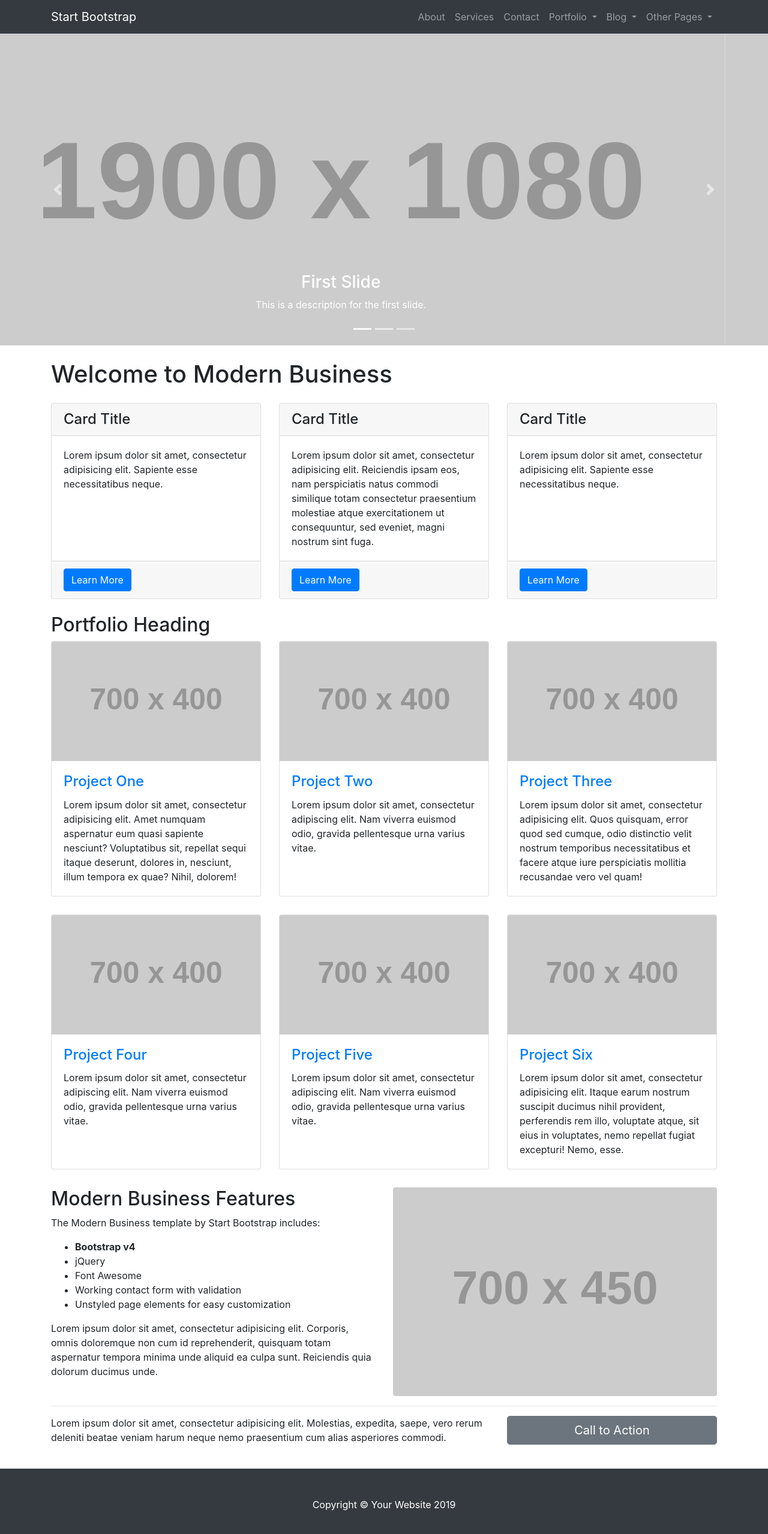
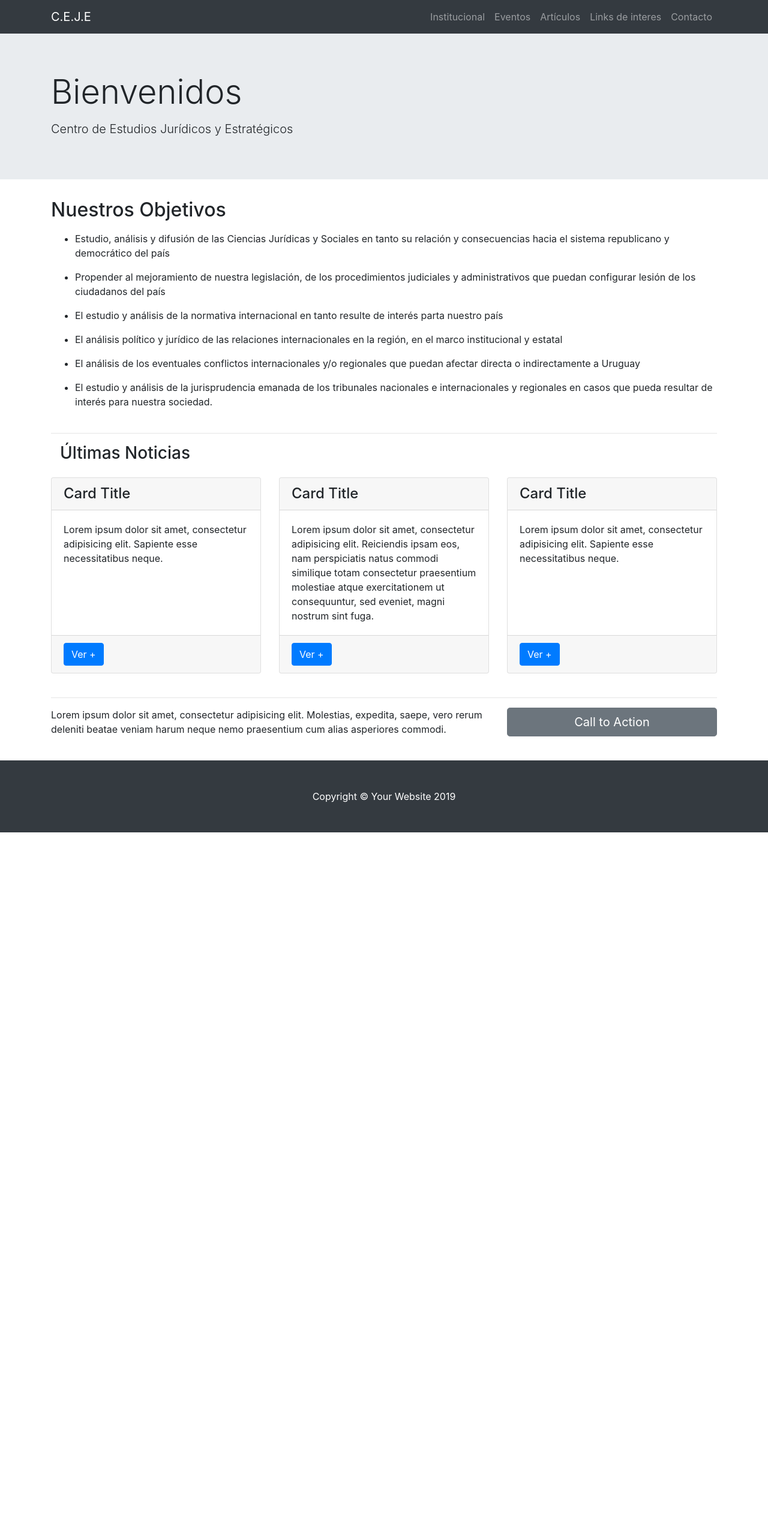
Before and after one commit to JoaquinMayer/ceje, a website: page index.html in a window 1280 px wide. Shown: the whole page at 60% size. After the commit the page ends 1388 px from the top, so only its background shows below. Drawn offline with Linux system fonts and the light colour scheme; placeholder pictures from the web are drawn by us.

Commit message:
Bienvenida | Objetivos | Noticias

```diff
--- a/index.html
+++ b/index.html
@@ -1,76 +1,57 @@
 <!DOCTYPE html>
 <html lang="en">
+  <head>
+    <meta charset="utf-8" />
+    <meta
+      name="viewport"
+      content="width=device-width, initial-scale=1, shrink-to-fit=no"
+    />
+    <meta name="description" content="" />
+    <meta name="author" content="" />
 
-<head>
-
-  <meta charset="utf-8">
-  <meta name="viewport" content="width=device-width, initial-scale=1, shrink-to-fit=no">
-  <meta name="description" content="">
-  <meta name="author" content="">
-
-  <title>Modern Business - Start Bootstrap Template</title>
+    <title>Bienvenidos - Centro de Estudios Jurídicos y Estratégicos</title>
 
     <!-- Bootstrap core CSS -->
-  <link href="vendor/bootstrap/css/bootstrap.min.css" rel="stylesheet">
+    <link href="vendor/bootstrap/css/bootstrap.min.css" rel="stylesheet" />
 
     <!-- Custom styles for this template -->
-  <link href="css/modern-business.css" rel="stylesheet">
-
+    <link href="css/modern-business.css" rel="stylesheet" />
   </head>
 
   <body>
-
     <!-- Navigation -->
-  <nav class="navbar fixed-top navbar-expand-lg navbar-dark bg-dark fixed-top">
+    <nav
+      class="navbar fixed-top navbar-expand-lg navbar-dark bg-dark fixed-top"
+    >
       <div class="container">
-      <a class="navbar-brand" href="index.html">Start Bootstrap</a>
-      <button class="navbar-toggler navbar-toggler-right" type="button" data-toggle="collapse" data-target="#navbarResponsive" aria-controls="navbarResponsive" aria-expanded="false" aria-label="Toggle navigation">
+        <a class="navbar-brand" href="index.html">C.E.J.E</a>
+        <button
+          class="navbar-toggler navbar-toggler-right"
+          type="button"
+          data-toggle="collapse"
+          data-target="#navbarResponsive"
+          aria-controls="navbarResponsive"
+          aria-expanded="false"
+          aria-label="Toggle navigation"
+        >
           <span class="navbar-toggler-icon"></span>
         </button>
         <div class="collapse navbar-collapse" id="navbarResponsive">
           <ul class="navbar-nav ml-auto">
             <li class="nav-item">
-            <a class="nav-link" href="about.html">About</a>
+              <a class="nav-link" href="institucional.html">Institucional</a>
             </li>
             <li class="nav-item">
-            <a class="nav-link" href="services.html">Services</a>
+              <a class="nav-link" href="services.html">Eventos</a>
             </li>
             <li class="nav-item">
-            <a class="nav-link" href="contact.html">Contact</a>
+              <a class="nav-link" href="contact.html">Artículos</a>
             </li>
-          <li class="nav-item dropdown">
-            <a class="nav-link dropdown-toggle" href="#" id="navbarDropdownPortfolio" data-toggle="dropdown" aria-haspopup="true" aria-expanded="false">
-              Portfolio
-            </a>
-            <div class="dropdown-menu dropdown-menu-right" aria-labelledby="navbarDropdownPortfolio">
-              <a class="dropdown-item" href="portfolio-1-col.html">1 Column Portfolio</a>
-              <a class="dropdown-item" href="portfolio-2-col.html">2 Column Portfolio</a>
-              <a class="dropdown-item" href="portfolio-3-col.html">3 Column Portfolio</a>
-              <a class="dropdown-item" href="portfolio-4-col.html">4 Column Portfolio</a>
-              <a class="dropdown-item" href="portfolio-item.html">Single Portfolio Item</a>
-            </div>
+            <li class="nav-item">
+              <a class="nav-link" href="contact.html">Links de interes</a>
             </li>
-          <li class="nav-item dropdown">
-            <a class="nav-link dropdown-toggle" href="#" id="navbarDropdownBlog" data-toggle="dropdown" aria-haspopup="true" aria-expanded="false">
-              Blog
-            </a>
-            <div class="dropdown-menu dropdown-menu-right" aria-labelledby="navbarDropdownBlog">
-              <a class="dropdown-item" href="blog-home-1.html">Blog Home 1</a>
-              <a class="dropdown-item" href="blog-home-2.html">Blog Home 2</a>
-              <a class="dropdown-item" href="blog-post.html">Blog Post</a>
-            </div>
-          </li>
-          <li class="nav-item dropdown">
-            <a class="nav-link dropdown-toggle" href="#" id="navbarDropdownBlog" data-toggle="dropdown" aria-haspopup="true" aria-expanded="false">
-              Other Pages
-            </a>
-            <div class="dropdown-menu dropdown-menu-right" aria-labelledby="navbarDropdownBlog">
-              <a class="dropdown-item" href="full-width.html">Full Width Page</a>
-              <a class="dropdown-item" href="sidebar.html">Sidebar Page</a>
-              <a class="dropdown-item" href="faq.html">FAQ</a>
-              <a class="dropdown-item" href="404.html">404</a>
-              <a class="dropdown-item" href="pricing.html">Pricing Table</a>
-            </div>
+            <li class="nav-item">
+              <a class="nav-link" href="contact.html">Contacto</a>
             </li>
           </ul>
         </div>
@@ -78,61 +59,69 @@
     </nav>
 
     <header>
-    <div id="carouselExampleIndicators" class="carousel slide" data-ride="carousel">
-      <ol class="carousel-indicators">
-        <li data-target="#carouselExampleIndicators" data-slide-to="0" class="active"></li>
-        <li data-target="#carouselExampleIndicators" data-slide-to="1"></li>
-        <li data-target="#carouselExampleIndicators" data-slide-to="2"></li>
-      </ol>
-      <div class="carousel-inner" role="listbox">
-        <!-- Slide One - Set the background image for this slide in the line below -->
-        <div class="carousel-item active" style="background-image: url('http://placehold.it/1900x1080')">
-          <div class="carousel-caption d-none d-md-block">
-            <h3>First Slide</h3>
-            <p>This is a description for the first slide.</p>
+      <div class="jumbotron jumbotron-fluid">
+        <div class="container">
+          <p class="display-4">Bienvenidos</p>
+          <h1 class="lead">Centro de Estudios Jurídicos y Estratégicos</h1>
         </div>
-        </div>
-        <!-- Slide Two - Set the background image for this slide in the line below -->
-        <div class="carousel-item" style="background-image: url('http://placehold.it/1900x1080')">
-          <div class="carousel-caption d-none d-md-block">
-            <h3>Second Slide</h3>
-            <p>This is a description for the second slide.</p>
-          </div>
-        </div>
-        <!-- Slide Three - Set the background image for this slide in the line below -->
-        <div class="carousel-item" style="background-image: url('http://placehold.it/1900x1080')">
-          <div class="carousel-caption d-none d-md-block">
-            <h3>Third Slide</h3>
-            <p>This is a description for the third slide.</p>
-          </div>
-        </div>
-      </div>
-      <a class="carousel-control-prev" href="#carouselExampleIndicators" role="button" data-slide="prev">
-        <span class="carousel-control-prev-icon" aria-hidden="true"></span>
-        <span class="sr-only">Previous</span>
-      </a>
-      <a class="carousel-control-next" href="#carouselExampleIndicators" role="button" data-slide="next">
-        <span class="carousel-control-next-icon" aria-hidden="true"></span>
-        <span class="sr-only">Next</span>
-      </a>
       </div>
     </header>
 
     <!-- Page Content -->
     <div class="container">
+      <!-- Features Section -->
+      <div class="row">
+        <div class="col-lg-12">
+          <h2>Nuestros Objetivos</h2>
+          <ul>
+            <li class="py-2">
+              Estudio, análisis y difusión de las Ciencias Jurídicas y Sociales
+              en tanto su relación y consecuencias hacia el sistema republicano
+              y democrático del país
+            </li>
+            <li class="py-2">
+              Propender al mejoramiento de nuestra legislación, de los
+              procedimientos judiciales y administrativos que puedan configurar
+              lesión de los ciudadanos del país
+            </li>
+            <li class="py-2">
+              El estudio y análisis de la normativa internacional en tanto
+              resulte de interés parta nuestro país
+            </li>
+            <li class="py-2">
+              El análisis político y jurídico de las relaciones internacionales
+              en la región, en el marco institucional y estatal
+            </li>
+            <li class="py-2">
+              El análisis de los eventuales conflictos internacionales y/o
+              regionales que puedan afectar directa o indirectamente a Uruguay
+            </li>
+            <li class="py-2">
+              El estudio y análisis de la jurisprudencia emanada de los
+              tribunales nacionales e internacionales y regionales en casos que
+              pueda resultar de interés para nuestra sociedad.
+            </li>
+          </ul>
+        </div>
+      </div>
+      <!-- /.row -->
 
-    <h1 class="my-4">Welcome to Modern Business</h1>
+      <hr />
 
-    <!-- Marketing Icons Section -->
+      <div>
+        <h3 class="col-lg-4 mb-4">Últimas Noticias</h3>
         <div class="row">
           <div class="col-lg-4 mb-4">
             <div class="card h-100">
               <h4 class="card-header">Card Title</h4>
               <div class="card-body">
-            <p class="card-text">Lorem ipsum dolor sit amet, consectetur adipisicing elit. Sapiente esse necessitatibus neque.</p>
+                <p class="card-text">
+                  Lorem ipsum dolor sit amet, consectetur adipisicing elit.
+                  Sapiente esse necessitatibus neque.
+                </p>
               </div>
               <div class="card-footer">
-            <a href="#" class="btn btn-primary">Learn More</a>
+                <a href="#" class="btn btn-primary">Ver +</a>
               </div>
             </div>
           </div>
@@ -140,10 +129,15 @@
             <div class="card h-100">
               <h4 class="card-header">Card Title</h4>
               <div class="card-body">
-            <p class="card-text">Lorem ipsum dolor sit amet, consectetur adipisicing elit. Reiciendis ipsam eos, nam perspiciatis natus commodi similique totam consectetur praesentium molestiae atque exercitationem ut consequuntur, sed eveniet, magni nostrum sint fuga.</p>
+                <p class="card-text">
+                  Lorem ipsum dolor sit amet, consectetur adipisicing elit.
+                  Reiciendis ipsam eos, nam perspiciatis natus commodi similique
+                  totam consectetur praesentium molestiae atque exercitationem
+                  ut consequuntur, sed eveniet, magni nostrum sint fuga.
+                </p>
               </div>
               <div class="card-footer">
-            <a href="#" class="btn btn-primary">Learn More</a>
+                <a href="#" class="btn btn-primary">Ver +</a>
               </div>
             </div>
           </div>
@@ -151,130 +145,44 @@
             <div class="card h-100">
               <h4 class="card-header">Card Title</h4>
               <div class="card-body">
-            <p class="card-text">Lorem ipsum dolor sit amet, consectetur adipisicing elit. Sapiente esse necessitatibus neque.</p>
+                <p class="card-text">
+                  Lorem ipsum dolor sit amet, consectetur adipisicing elit.
+                  Sapiente esse necessitatibus neque.
+                </p>
               </div>
               <div class="card-footer">
-            <a href="#" class="btn btn-primary">Learn More</a>
+                <a href="#" class="btn btn-primary">Ver +</a>
               </div>
             </div>
           </div>
         </div>
-    <!-- /.row -->
+      </div>
 
-    <!-- Portfolio Section -->
-    <h2>Portfolio Heading</h2>
-
-    <div class="row">
-      <div class="col-lg-4 col-sm-6 portfolio-item">
-        <div class="card h-100">
-          <a href="#"><img class="card-img-top" src="http://placehold.it/700x400" alt=""></a>
-          <div class="card-body">
-            <h4 class="card-title">
-              <a href="#">Project One</a>
-            </h4>
-            <p class="card-text">Lorem ipsum dolor sit amet, consectetur adipisicing elit. Amet numquam aspernatur eum quasi sapiente nesciunt? Voluptatibus sit, repellat sequi itaque deserunt, dolores in, nesciunt, illum tempora ex quae? Nihil, dolorem!</p>
-          </div>
-        </div>
-      </div>
-      <div class="col-lg-4 col-sm-6 portfolio-item">
-        <div class="card h-100">
-          <a href="#"><img class="card-img-top" src="http://placehold.it/700x400" alt=""></a>
-          <div class="card-body">
-            <h4 class="card-title">
-              <a href="#">Project Two</a>
-            </h4>
-            <p class="card-text">Lorem ipsum dolor sit amet, consectetur adipiscing elit. Nam viverra euismod odio, gravida pellentesque urna varius vitae.</p>
-          </div>
-        </div>
-      </div>
-      <div class="col-lg-4 col-sm-6 portfolio-item">
-        <div class="card h-100">
-          <a href="#"><img class="card-img-top" src="http://placehold.it/700x400" alt=""></a>
-          <div class="card-body">
-            <h4 class="card-title">
-              <a href="#">Project Three</a>
-            </h4>
-            <p class="card-text">Lorem ipsum dolor sit amet, consectetur adipisicing elit. Quos quisquam, error quod sed cumque, odio distinctio velit nostrum temporibus necessitatibus et facere atque iure perspiciatis mollitia recusandae vero vel quam!</p>
-          </div>
-        </div>
-      </div>
-      <div class="col-lg-4 col-sm-6 portfolio-item">
-        <div class="card h-100">
-          <a href="#"><img class="card-img-top" src="http://placehold.it/700x400" alt=""></a>
-          <div class="card-body">
-            <h4 class="card-title">
-              <a href="#">Project Four</a>
-            </h4>
-            <p class="card-text">Lorem ipsum dolor sit amet, consectetur adipiscing elit. Nam viverra euismod odio, gravida pellentesque urna varius vitae.</p>
-          </div>
-        </div>
-      </div>
-      <div class="col-lg-4 col-sm-6 portfolio-item">
-        <div class="card h-100">
-          <a href="#"><img class="card-img-top" src="http://placehold.it/700x400" alt=""></a>
-          <div class="card-body">
-            <h4 class="card-title">
-              <a href="#">Project Five</a>
-            </h4>
-            <p class="card-text">Lorem ipsum dolor sit amet, consectetur adipiscing elit. Nam viverra euismod odio, gravida pellentesque urna varius vitae.</p>
-          </div>
-        </div>
-      </div>
-      <div class="col-lg-4 col-sm-6 portfolio-item">
-        <div class="card h-100">
-          <a href="#"><img class="card-img-top" src="http://placehold.it/700x400" alt=""></a>
-          <div class="card-body">
-            <h4 class="card-title">
-              <a href="#">Project Six</a>
-            </h4>
-            <p class="card-text">Lorem ipsum dolor sit amet, consectetur adipisicing elit. Itaque earum nostrum suscipit ducimus nihil provident, perferendis rem illo, voluptate atque, sit eius in voluptates, nemo repellat fugiat excepturi! Nemo, esse.</p>
-          </div>
-        </div>
-      </div>
-    </div>
-    <!-- /.row -->
-
-    <!-- Features Section -->
-    <div class="row">
-      <div class="col-lg-6">
-        <h2>Modern Business Features</h2>
-        <p>The Modern Business template by Start Bootstrap includes:</p>
-        <ul>
-          <li>
-            <strong>Bootstrap v4</strong>
-          </li>
-          <li>jQuery</li>
-          <li>Font Awesome</li>
-          <li>Working contact form with validation</li>
-          <li>Unstyled page elements for easy customization</li>
-        </ul>
-        <p>Lorem ipsum dolor sit amet, consectetur adipisicing elit. Corporis, omnis doloremque non cum id reprehenderit, quisquam totam aspernatur tempora minima unde aliquid ea culpa sunt. Reiciendis quia dolorum ducimus unde.</p>
-      </div>
-      <div class="col-lg-6">
-        <img class="img-fluid rounded" src="http://placehold.it/700x450" alt="">
-      </div>
-    </div>
-    <!-- /.row -->
-
-    <hr>
-
+      <hr />
       <!-- Call to Action Section -->
       <div class="row mb-4">
         <div class="col-md-8">
-        <p>Lorem ipsum dolor sit amet, consectetur adipisicing elit. Molestias, expedita, saepe, vero rerum deleniti beatae veniam harum neque nemo praesentium cum alias asperiores commodi.</p>
+          <p>
+            Lorem ipsum dolor sit amet, consectetur adipisicing elit. Molestias,
+            expedita, saepe, vero rerum deleniti beatae veniam harum neque nemo
+            praesentium cum alias asperiores commodi.
+          </p>
         </div>
         <div class="col-md-4">
-        <a class="btn btn-lg btn-secondary btn-block" href="#">Call to Action</a>
+          <a class="btn btn-lg btn-secondary btn-block" href="#"
+            >Call to Action</a
+          >
         </div>
       </div>
-
     </div>
     <!-- /.container -->
 
     <!-- Footer -->
     <footer class="py-5 bg-dark">
       <div class="container">
-      <p class="m-0 text-center text-white">Copyright &copy; Your Website 2019</p>
+        <p class="m-0 text-center text-white">
+          Copyright &copy; Your Website 2019
+        </p>
       </div>
       <!-- /.container -->
     </footer>
@@ -282,7 +190,5 @@
     <!-- Bootstrap core JavaScript -->
     <script src="vendor/jquery/jquery.min.js"></script>
     <script src="vendor/bootstrap/js/bootstrap.bundle.min.js"></script>
-
   </body>
-
 </html>
```
Lines whose indentation alone changed are shown as unchanged.
